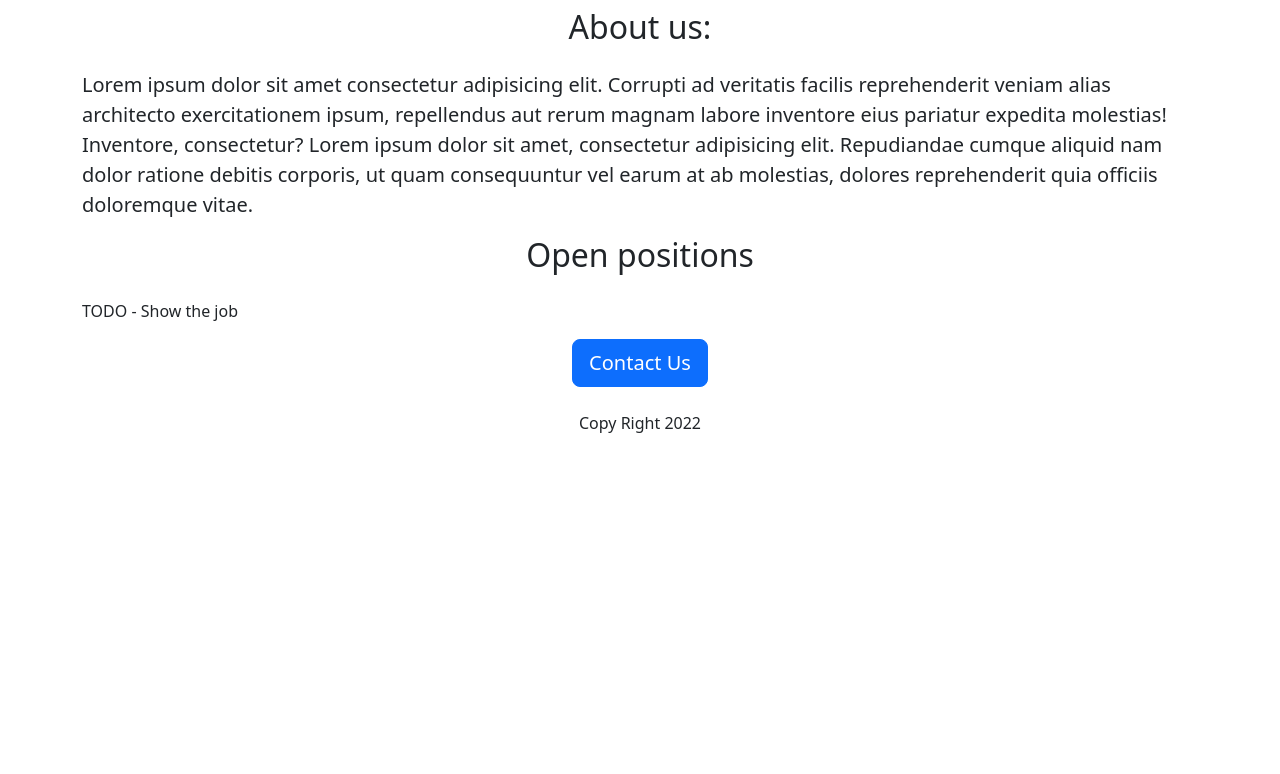
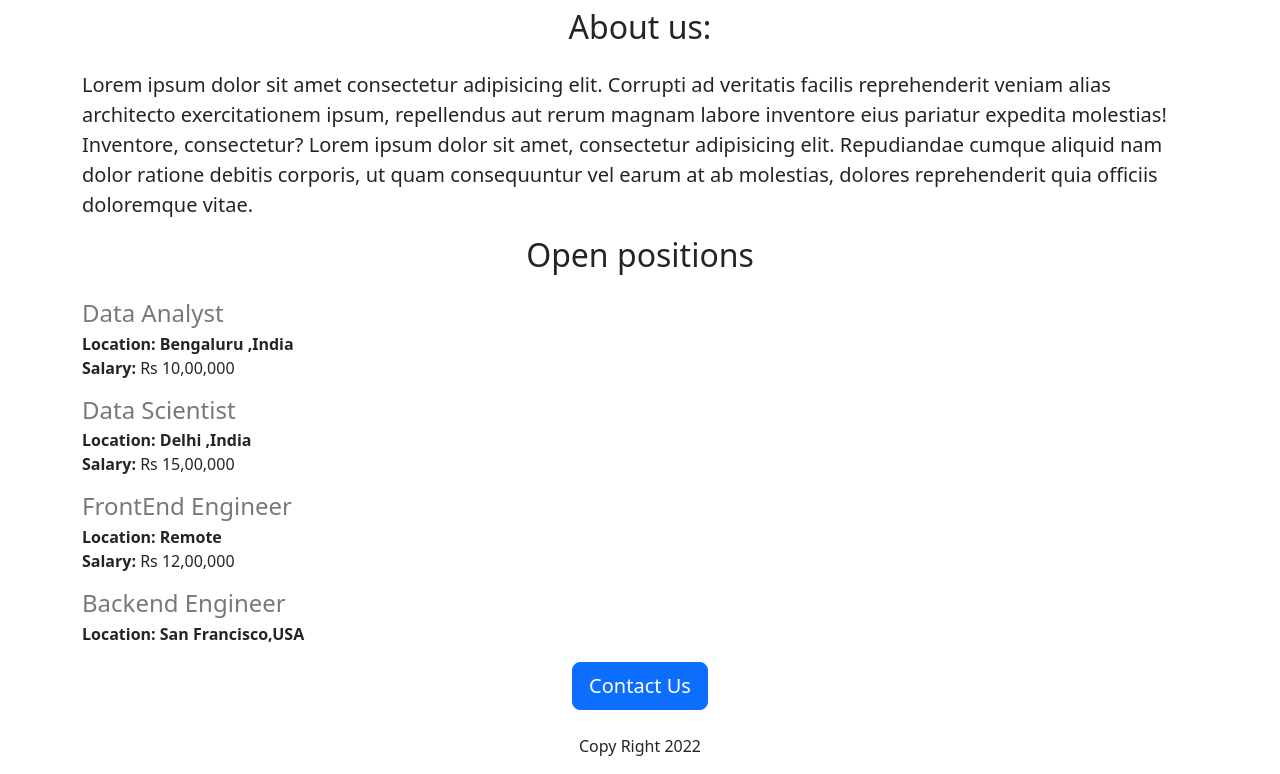
Before and after one commit to pranavchallapalli-1/flask_tutorial, a Flask app: page / in a window 1280 px wide. Shown: the part 440-1214 px from the top of the page. Before the commit the page ends 873 px from the top, so only its background shows below. Run offline with Flask 3, Linux system fonts and the light colour scheme.

Commit message:
dynamic data y using flask and html

```diff
--- a/appy.py
+++ b/appy.py
@@ -2,9 +2,31 @@ from flask import Flask,render_template
 
 app=Flask(__name__)
 
+JOBS=[
+    {'id':1,
+     "title":"Data Analyst",
+     "Location":"Bengaluru ,India",
+     "salary":'Rs 10,00,000'
+     },
+     {'id':2,
+     "title":"Data Scientist",
+     "Location":"Delhi ,India",
+     "salary":'Rs 15,00,000'
+     },
+     {'id':3,
+     "title":"FrontEnd Engineer",
+     "Location":"Remote",
+     "salary":'Rs 12,00,000'
+     },
+     {'id':4,
+     "title":"Backend Engineer",
+     "Location":"San Francisco,USA",
+
+     }
+    ]
 @app.route("/")
 def hello_world():
-    return render_template('home.html')
+    return render_template('home.html',jobs=JOBS,company_name='Jovian')
 
 if __name__=="__main__":
     app.run(host='0.0.0.0',debug=True)
--- a/templates/home.html
+++ b/templates/home.html
@@ -15,13 +15,17 @@
 </head>
 <body>
     <div class="container">
-        <h1 class="text-center mt-2 mb-4">Career's Page</h1>
+        <h1 class="text-center mt-2 mb-4"> Career's Page</h1>
         <img class="img-fluid" id="banner" src="../static/banner.jpg" />
         <h2 class="text-center mt-2 mb-4">About us:</h2>
         <p class="lead">Lorem ipsum dolor sit amet consectetur adipisicing elit. Corrupti ad veritatis facilis reprehenderit veniam alias architecto exercitationem ipsum, repellendus aut rerum magnam labore inventore eius pariatur expedita molestias! Inventore, consectetur? Lorem ipsum dolor sit amet, consectetur adipisicing elit.
           Repudiandae cumque aliquid nam dolor ratione debitis corporis, ut quam consequuntur vel earum at ab molestias, dolores reprehenderit quia officiis doloremque vitae.</p>
         <h2  class="text-center mt-2 mb-4">Open positions</h2>
-        <p >TODO - Show the job </p>
+        <p >
+            {% for job in jobs %}
+                {%include 'jobitem.html' %}
+            {%endfor%}
+        </p>
         <div class="text-center">
         <button class="btn btn-primary btn-lg">Contact Us</button>
         <p class="mt-4">Copy Right 2022</p>
--- /dev/null
+++ b/templates/jobitem.html
@@ -0,0 +1,13 @@
+<div style="margin-bottom: 16px;">
+<h4 style="color: rgb(120,120,120);margin-bottom: 4px;">
+    {{job['title']}}
+</h4>
+<div>
+    <b>Location: {{job['Location']}}</b>
+</div>
+{% if 'salary' in job %}
+<div>
+    <b>Salary: </b> {{job['salary']}}
+</div>
+{% endif %}
+</div>
```
